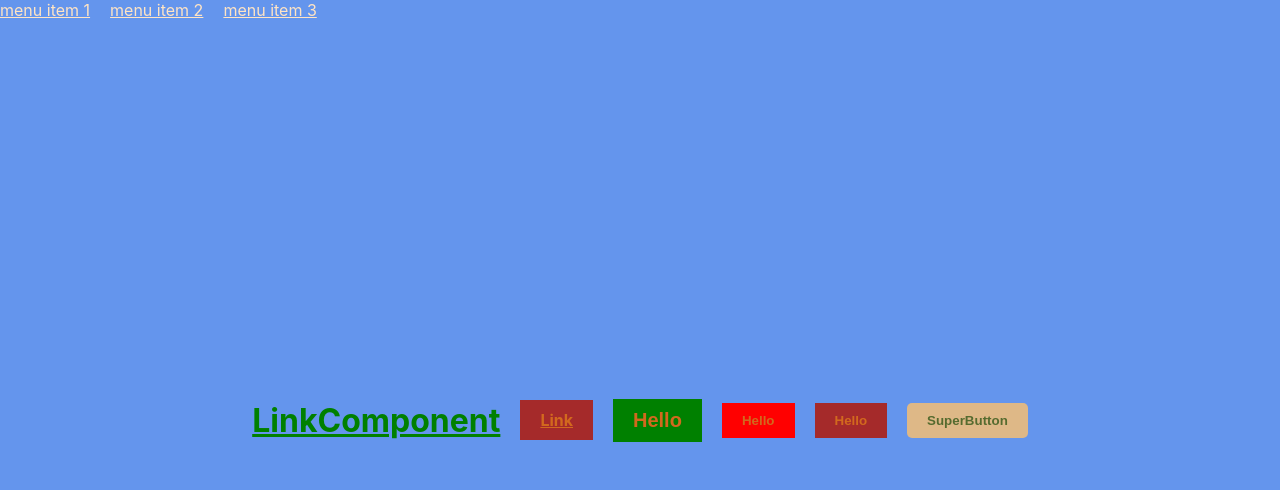
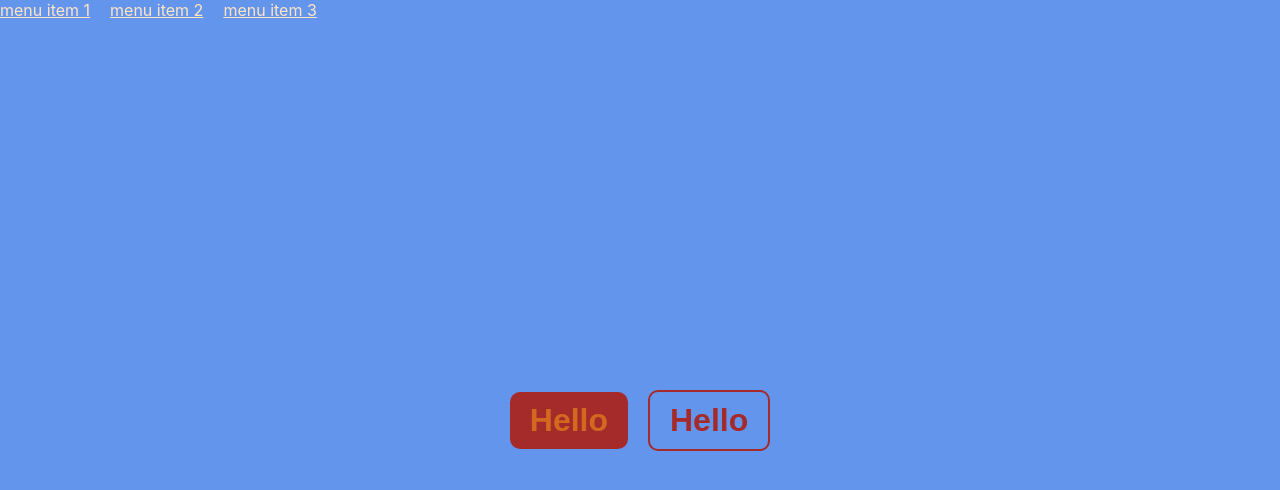
Before and after one commit to AnatolyNikol/styled_components, a React (Create React App) app: page / in a window 1280 px wide. Shown: the top 490 px of the page. Built offline with nearby package versions, Linux system fonts and the light colour scheme.

Commit message:
multiple styles by one attribute

```diff
--- a/src/App.tsx
+++ b/src/App.tsx
@@ -16,12 +16,15 @@ function App() {
             </Menu>
 
             <Box>
-                <StyledBtn as={StyledLink} href={'#'}>LinkComponent</StyledBtn>
-                <StyledBtn as={'a'} href={'#'}>Link</StyledBtn>
-                <StyledBtn color={'green'} fontSize={'20px'}>Hello</StyledBtn>
-                <StyledBtn color={'red'}>Hello</StyledBtn>
-                <StyledBtn>Hello</StyledBtn>
-                <SuperButton>SuperButton</SuperButton>
+                {/*<StyledBtn as={StyledLink} href={'#'}>LinkComponent</StyledBtn>*/}
+                {/*<StyledBtn as={'a'} href={'#'}>Link</StyledBtn>*/}
+                {/*<StyledBtn color={'green'} fontSize={'20px'}>Hello</StyledBtn>*/}
+                {/*<StyledBtn color={'red'}>Hello</StyledBtn>*/}
+                {/*<StyledBtn fontSize={'30px'}>Hello</StyledBtn>*/}
+                {/*<SuperButton>SuperButton</SuperButton>*/}
+
+                <StyledBtn primary>Hello</StyledBtn>
+                <StyledBtn outlined>Hello</StyledBtn>
             </Box>
         </div>
     );
--- a/src/components/Button.styled.tsx
+++ b/src/components/Button.styled.tsx
@@ -1,28 +1,45 @@
-import styled from "styled-components";
+import styled, {css} from "styled-components";
 import {MyAnimation} from "../styles/animations/Animations";
 
 type StyledBtnPropsType = {
     color?: string
     fontSize?: string
+    primary?: boolean
+    outlined?: boolean
 }
 
 export const StyledBtn = styled.button<StyledBtnPropsType>`
     border: none;
-    // background-color: brown;
-    background-color: ${props => props.color || 'brown'};
+    border-radius: 10px;
     padding: 10px 20px;
-    color: chocolate;
-    // font-size: 2rem;
-    font-size: ${props => props.fontSize};
+    font-size: ${props => props.fontSize || '2rem'};
     font-weight: bold;
 
-    &:hover {
-        background-color: gray;
-    }
+    //&:last-child {
+    //    background-color: burlywood;
+    //}
 
-    &:last-child {
-        background-color: burlywood;
-    }
+    ${props => props.outlined && css<StyledBtnPropsType>`
+        border: 2px solid ${props => props.color || 'brown'};
+        color: ${props => props.color || 'brown'};
+        background-color: transparent;
+
+        &:hover {
+            border-color: gray;
+            color: gray;
+            background-color: transparent;
+        }
+    `};
+
+    ${props => props.primary && css<StyledBtnPropsType>`
+        background-color: ${props => props.color || 'brown'};
+        color: chocolate;
+
+        &:hover {
+            background-color: gray;
+        }
+    `}
+
 `;
 
 export const SuperButton = styled(StyledBtn)`
```
